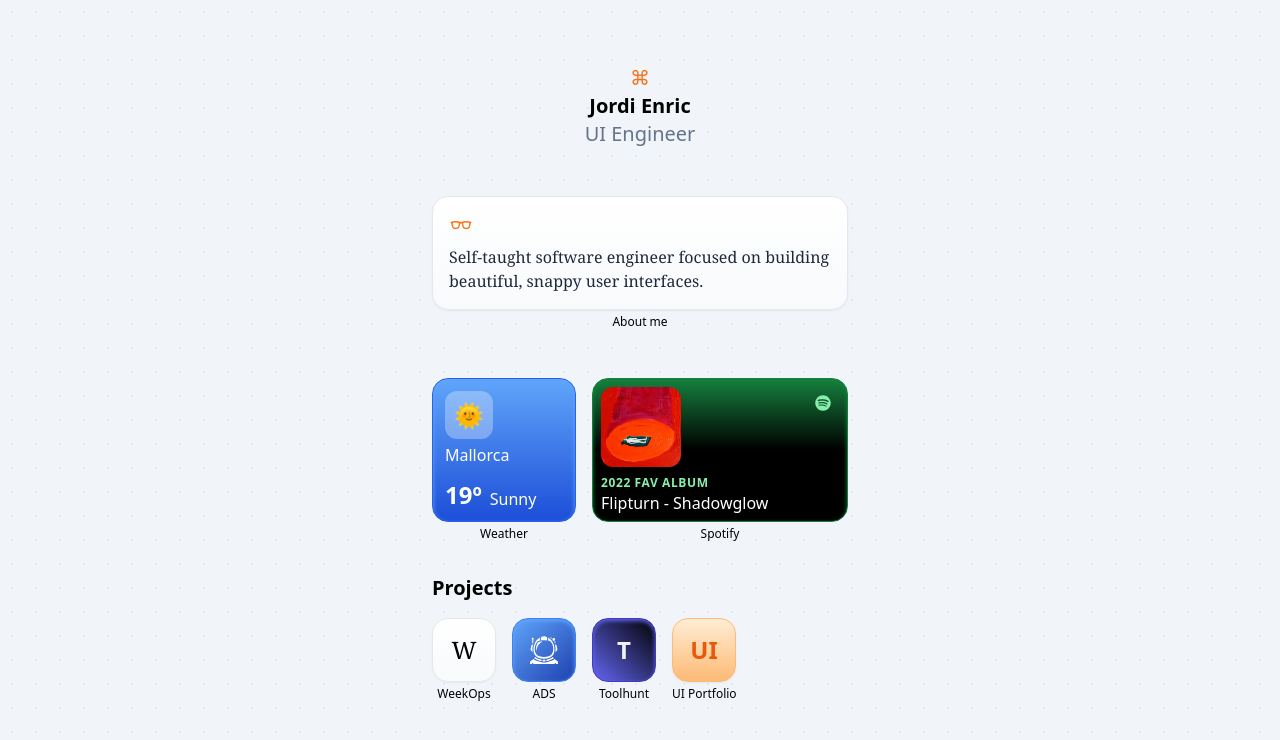
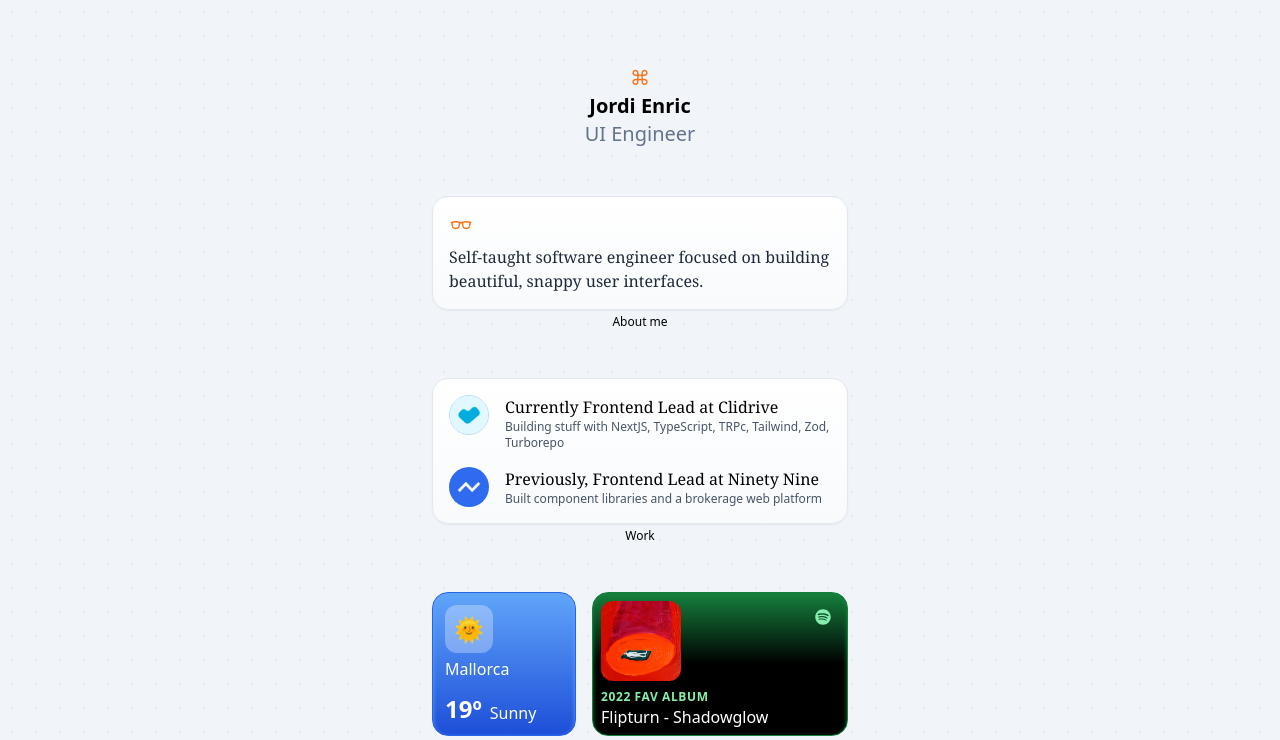
Before and after one commit to jordienr/jordienric.com, a Next.js app: page / in a window 1280 px wide. Shown: the top 740 px of the page. Built offline with nearby package versions, Linux system fonts and the light colour scheme.

Commit message:
add work exp

```diff
--- a/app/page.tsx
+++ b/app/page.tsx
@@ -122,6 +122,57 @@
             </p>
           </div>
           <p className="text-xs text-center mt-1">About me</p>
+        </motion.div>
+      </section>
+
+      <section id="workWidget" className="my-4 mt-12">
+        <motion.div
+          initial={{ opacity: 0, scale: 0.7, y: 10 }}
+          animate={{ opacity: 1, scale: 1, y: 0 }}
+          transition={{
+            duration: 0.4,
+            type: "spring",
+          }}
+        >
+          <div className="p-4 rounded-2xl bg-gradient-to-b from-white to-slate-50 border-slate-200 shadow-sm border">
+            <div className="flex gap-4">
+              <Image
+                className="rounded-full border border-blue-200 h-10 w-10"
+                src="/clidrive.jpeg"
+                alt="NinetyNine logo"
+                width={40}
+                height={40}
+              />
+
+              <div className="flex flex-col">
+                <h3 className="font-serif">
+                  Currently Frontend Lead at Clidrive
+                </h3>
+                <p className="text-xs text-slate-600">
+                  Building stuff with NextJS, TypeScript, TRPc, Tailwind, Zod,
+                  Turborepo
+                </p>
+              </div>
+            </div>
+            <div className="flex gap-4 mt-4">
+              <Image
+                className="rounded-full h-10 w-10"
+                src="/ninetyninej.jpeg"
+                alt="NinetyNine logo"
+                width={40}
+                height={40}
+              />
+              <div className="flex flex-col">
+                <h3 className="font-serif">
+                  Previously, Frontend Lead at Ninety Nine
+                </h3>
+                <p className="text-xs text-slate-600">
+                  Built component libraries and a brokerage web platform
+                </p>
+              </div>
+            </div>
+          </div>
+          <p className="text-xs text-center mt-1">Work</p>
         </motion.div>
       </section>
 
```
Also changed, not shown: public/clidrive.jpeg (added), public/ninetyninej.jpeg (added).
